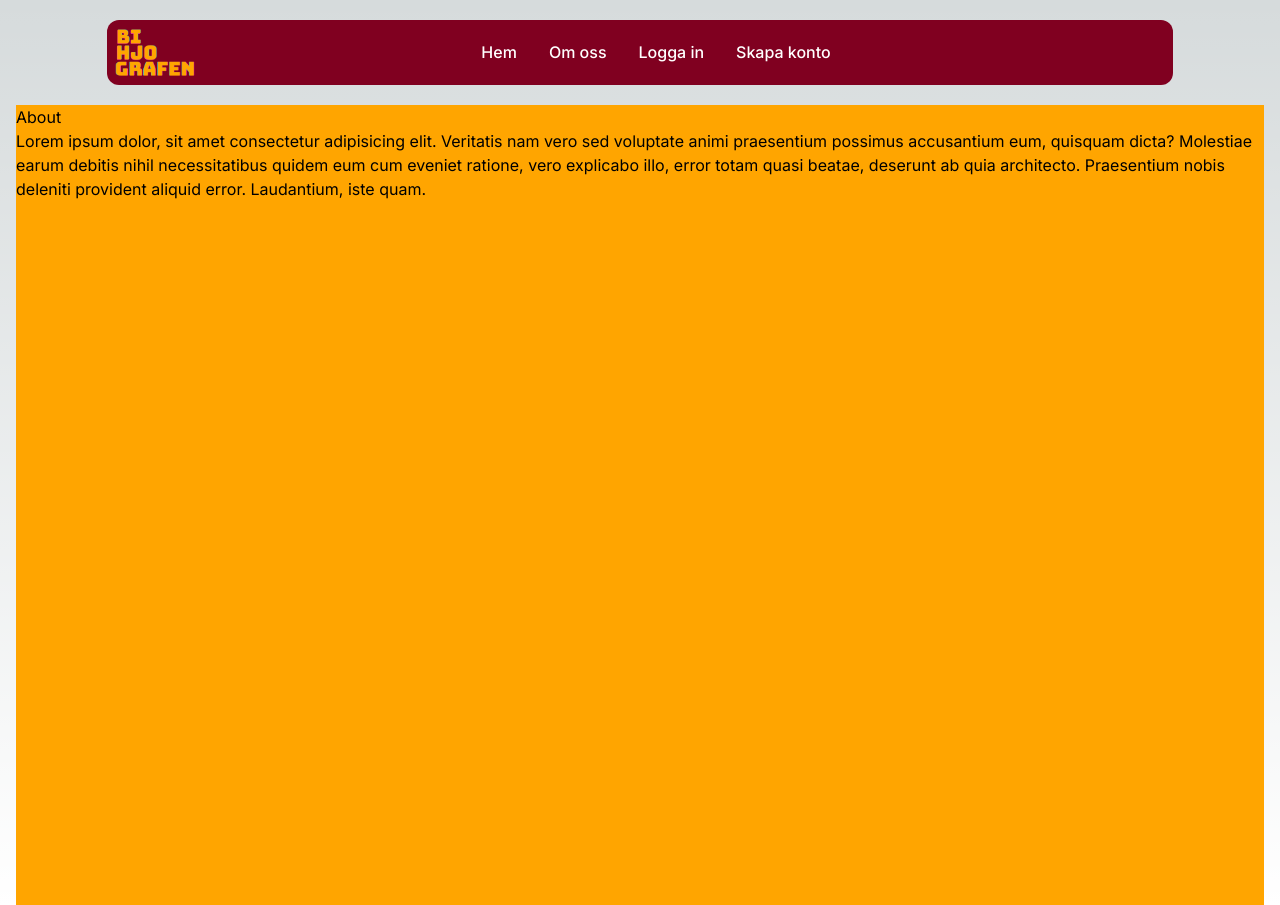
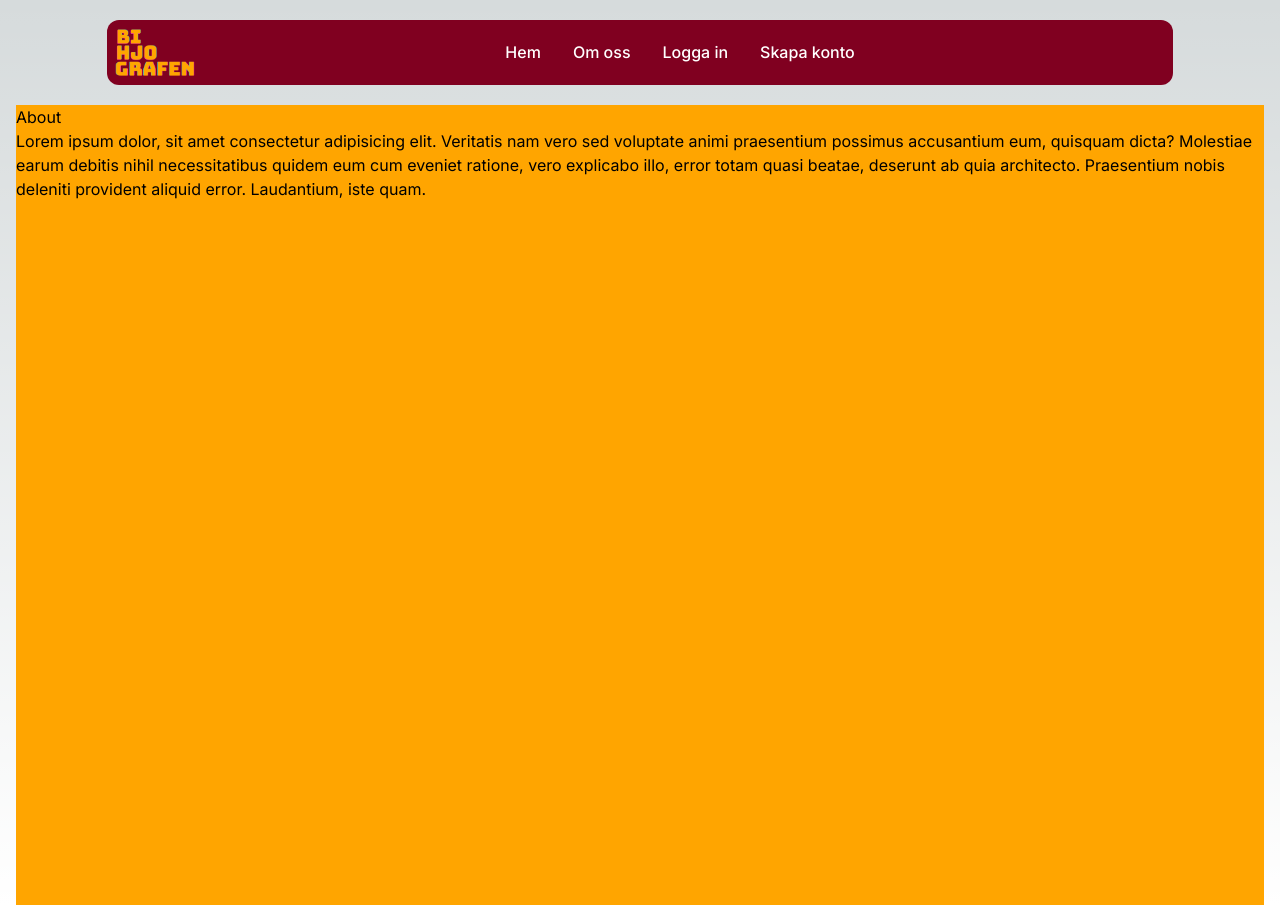
Before and after one commit to oskber/kino-nextjs, a Next.js app in the folder kino-nextjs/: page /about in a window 1280 px wide. Built offline with nearby package versions, Linux system fonts and the light colour scheme.

Commit message:
removed padding

```diff
--- a/kino-nextjs/app/components/navigation/navbar/index.tsx
+++ b/kino-nextjs/app/components/navigation/navbar/index.tsx
@@ -51,7 +51,7 @@ const NavBar = () => {
             </svg>
           </button>
           <div
-            className="hidden w-full md:block md:w-auto mr-auto ml-auto pr-12"
+            className="hidden w-full md:block md:w-auto mr-auto ml-auto"
             id="navbar-solid-bg">
             <ul className="flex flex-col font-medium mt-4 rounded-lg md:space-x-8 rtl:space-x-reverse md:flex-row md:mt-0 md:border-0 md:bg-transparent">
               {links.map((link) => (
```
